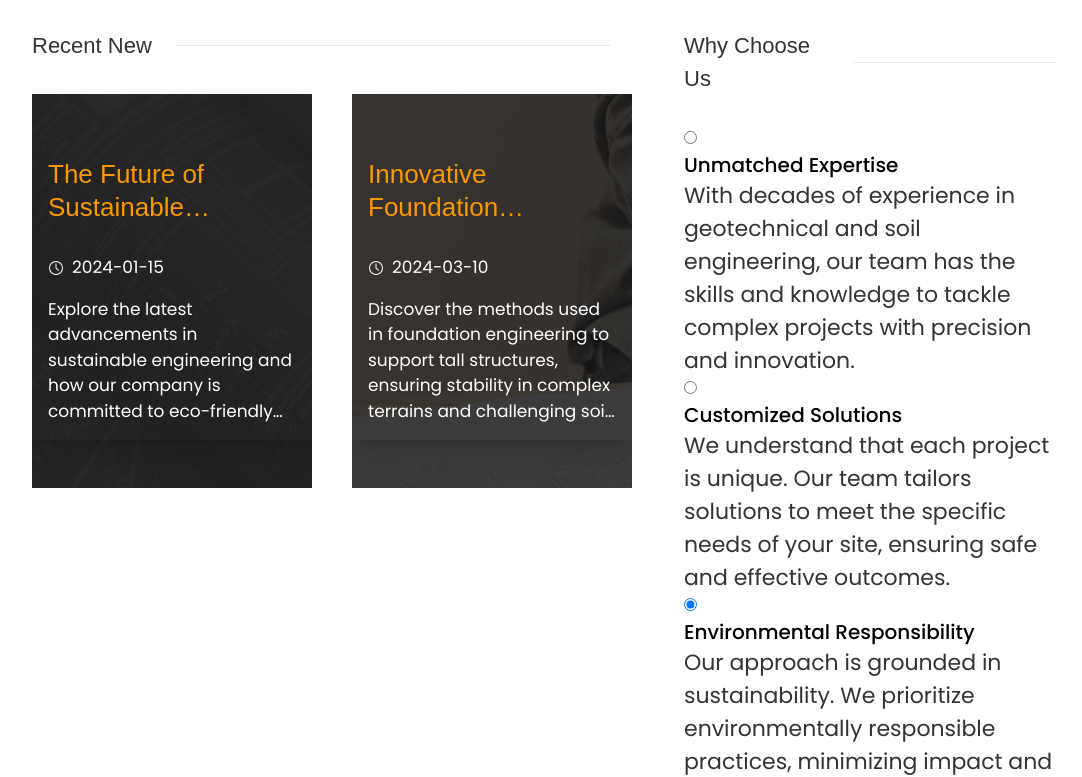
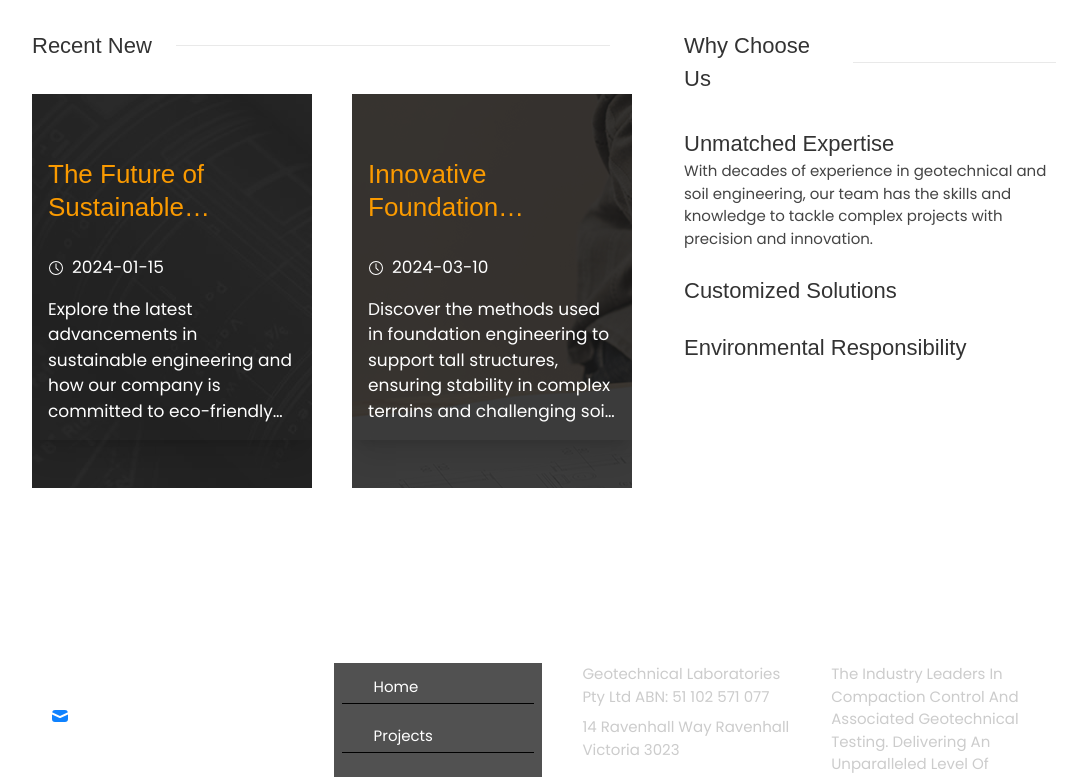
Before and after one commit to siddhartha0/PrimeCivilLab, a React (Vite) app: page / in a window 1280 px wide. Shown: the part 2060-2837 px from the top of the page, without its empty margins (96-1178 px from the left). Built offline with nearby package versions, Linux system fonts and the light colour scheme; some icons are missing.

Commit message:
accordian fixed

```diff
--- a/src/components/common/accordian.tsx
+++ b/src/components/common/accordian.tsx
@@ -1,21 +1,35 @@
+import { useState } from "react";
 import { Text } from "../units";
 
 interface propTypes {
   title: string;
   content: string;
+  originalState?: boolean;
 }
 
-export const Accordian = ({ title, content }: propTypes) => {
+export const Accordian = ({
+  title,
+  content,
+  originalState = false,
+}: propTypes) => {
+  const [details, setDetails] = useState(originalState);
   return (
-    <div className="join join-vertical w-full ">
-      {/* <div className="collapse collapse-arrow join-item border-base-300 border"> */}
-      <input type="radio" name="my-accordion-4" defaultChecked />
-      <div className="collapse-title text-xl font-medium">{title}</div>
-      {/* <div>{title}</div> */}
-      <div className="collapse-content">
-        <Text>{content}</Text>
-      </div>
-      {/* </div> */}
+    <div className="flex flex-col ">
+      <Text
+        size="body-lg-mid"
+        className="cursor-pointer"
+        secondaryFont
+        onClick={() => setDetails((prev) => !prev)}
+      >
+        {title}
+      </Text>
+      {details && (
+        <div className="collapse-content">
+          <Text size="body-base-default" usage="black4">
+            {content}
+          </Text>
+        </div>
+      )}
     </div>
   );
 };
--- a/src/components/pages/home/core-two.tsx
+++ b/src/components/pages/home/core-two.tsx
@@ -45,18 +45,21 @@ export const WhyChooseUsDatas = [
     title: "Unmatched Expertise",
     content:
       "With decades of experience in geotechnical and soil engineering, our team has the skills and knowledge to tackle complex projects with precision and innovation.",
+    showContent: true,
   },
   {
     id: 2,
     title: "Customized Solutions",
     content:
       "We understand that each project is unique. Our team tailors solutions to meet the specific needs of your site, ensuring safe and effective outcomes.",
+    showContent: false,
   },
   {
     id: 3,
     title: "Environmental Responsibility",
     content:
       "Our approach is grounded in sustainability. We prioritize environmentally responsible practices, minimizing impact and promoting long-term project viability.",
+    showContent: false,
   },
 ];
 
@@ -91,12 +94,13 @@ export const BottomCore = () => {
           </Text>
           <span className="h-[.5px] w-[60%] bg-grey" />
         </div>
-        <div className="flex flex-col">
+        <div className="flex flex-col gap-6 justify-center">
           {WhyChooseUsDatas.map((data) => (
             <Accordian
               title={data.title}
               content={data.content}
               key={data.id}
+              originalState={data.showContent}
             />
           ))}
         </div>
```
